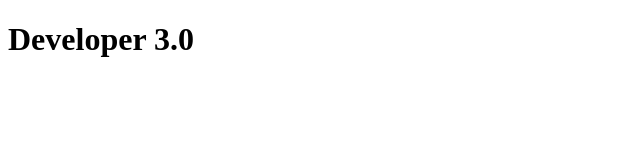
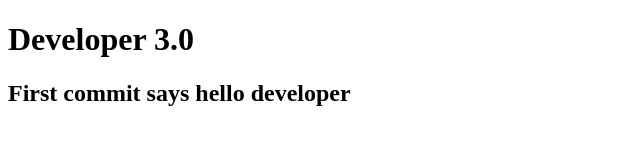
Before and after one commit to Kozirskiy/Dev-3.0, a plain HTML site: page index.html in a window 1280 px wide. Shown: the whole page, without its empty margins (0-640 px from the left). Drawn offline with Linux system fonts and the light colour scheme.

Commit message:
add example.js

```diff
--- a/index.html
+++ b/index.html
@@ -5,9 +5,11 @@
     <meta http-equiv="X-UA-Compatible" content="IE=edge">
     <meta name="viewport" content="width=device-width, initial-scale=1.0">
     <title>Document</title>
+
 </head>
 <body>
     <h1>Developer 3.0</h1>
+    <h2>First commit says hello developer</h2>
     <script src="script.js"></script>
 </body>
 </html>
```
Also changed, not shown: compendium.txt, example.js (added).
